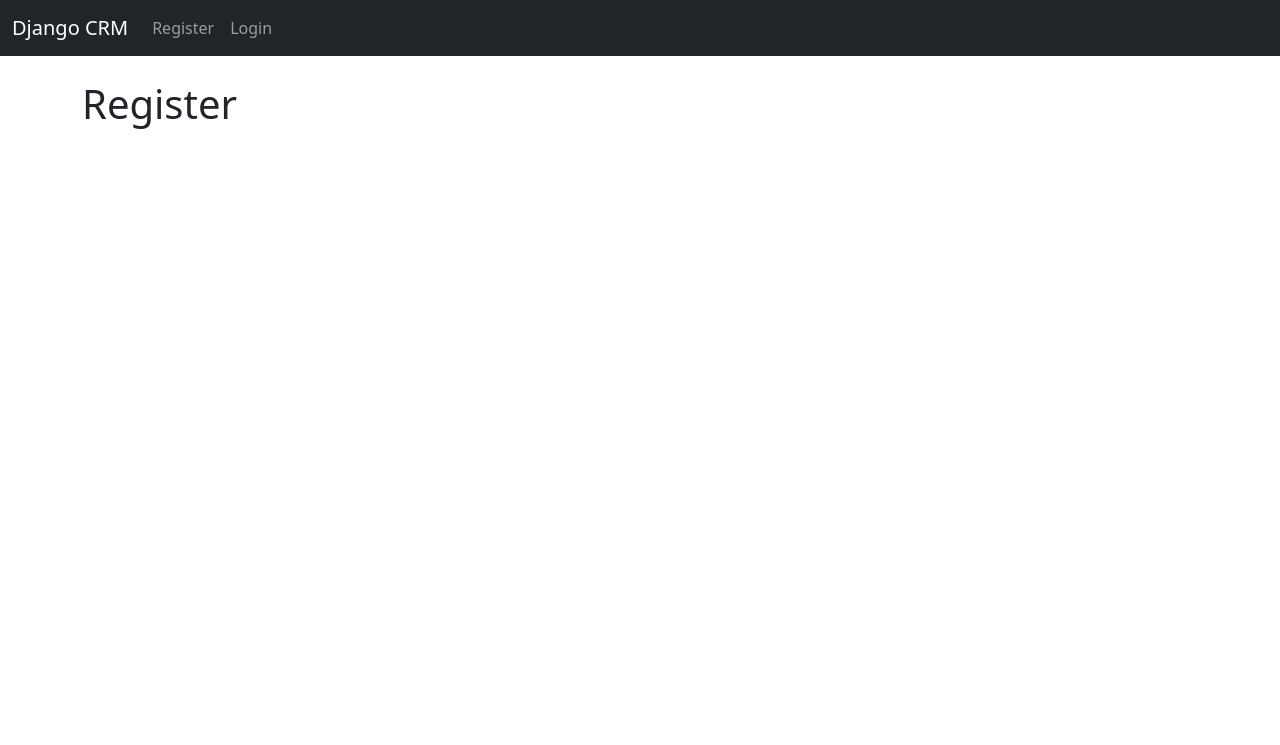
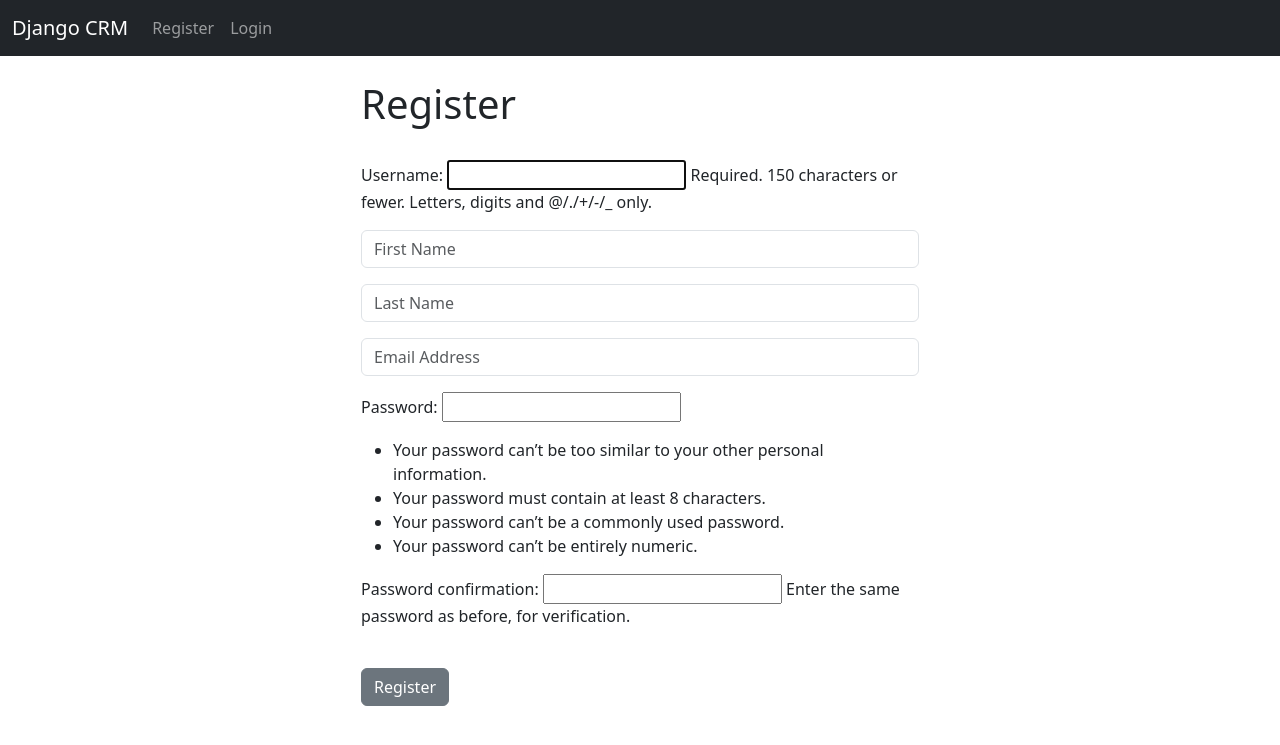
Before and after one commit to simer-wadhwa/Django-CRM, a Django app: page /register/ in a window 1280 px wide. Shown: the top 745 px of the page. Run offline with Django 4.2, Linux system fonts and the light colour scheme.

Commit message:
Register

```diff
--- a/website/forms.py
+++ b/website/forms.py
@@ -11,7 +11,7 @@ class SignUpForm(UserCreationForm):
 
     class Meta:
         model=User
-        feilds= ('username','first_name','last_name','email','password1','password2')
+        fields= ('username','first_name','last_name','email','password1','password2')
 
         def __init__(self, *args, **kwargs):
             super(SignUpForm, self).__init__(*args, **kwargs)
@@ -19,14 +19,12 @@ class SignUpForm(UserCreationForm):
             self.fields['username'].widget.attrs['class'] = 'form-control'
             self.fields['username'].widget.attrs['placeholder'] = 'User Name'
             self.fields['username'].label = ''
-            self.fields[
-                'username'].help_text = '<span class="form-text text-muted"><small>Required. 150 characters or fewer. Letters, digits and @/./+/-/_ only.</small></span>'
+            self.fields['username'].help_text = '<span class="form-text text-muted"><small>Required. 150 characters or fewer. Letters, digits and @/./+/-/_ only.</small></span>'
 
             self.fields['password1'].widget.attrs['class'] = 'form-control'
             self.fields['password1'].widget.attrs['placeholder'] = 'Password'
             self.fields['password1'].label = ''
-            self.fields[
-                'password1'].help_text = '<ul class="form-text text-muted small"><li>Your password can\'t be too similar to your other personal information.</li><li>Your password must contain at least 8 characters.</li><li>Your password can\'t be a commonly used password.</li><li>Your password can\'t be entirely numeric.</li></ul>'
+            self.fields['password1'].help_text = '<ul class="form-text text-muted small"><li>Your password can\'t be too similar to your other personal information.</li><li>Your password must contain at least 8 characters.</li><li>Your password can\'t be a commonly used password.</li><li>Your password can\'t be entirely numeric.</li></ul>'
 
             self.fields['password2'].widget.attrs['class'] = 'form-control'
             self.fields['password2'].widget.attrs['placeholder'] = 'Confirm Password'
--- a/website/templates/register.html
+++ b/website/templates/register.html
@@ -1,6 +1,33 @@
 {% extends 'base.html' %}
 
 {% block content %}
+
+<div class="col-md-6 offset-md-3">
 <h1> Register </h1>
+<br/>
+
+     <form method="POST" action="">
+        {% csrf_token %}
+         {% if form.errors %}
+			<div class="alert alert-warning alert-dismissible fade show" role="alert">
+			  Your Form Has Errors
+			  {% for field in form %}
+			  	{% if field.errors %}
+			  		{{ field.errors }}
+			  	{% endif %}
+			  {% endfor %}
+			  <button type="button" class="btn-close" data-bs-dismiss="alert" aria-label="Close"></button>
+			</div>
+		{% endif %}
+
+         {{ form.as_p }}
+         <form>
+
+             <br/>
+              <button type="submit" class="btn btn-secondary">Register</button>
+
+         </form>
+
+</div>
 
 {% endblock %}
--- a/website/views.py
+++ b/website/views.py
@@ -1,6 +1,7 @@
 from django.shortcuts import render, redirect
 from django.contrib.auth import authenticate, login, logout
 from django.contrib import messages
+from .forms import SignUpForm
 
 def home(request):
 
@@ -32,4 +33,20 @@ def logout_user(request):
     return  redirect('home')
 
 def register_user(request):
-    return render(request, 'register.html', {})
+    if request.method == 'POST':
+        form=SignUpForm(request.POST)
+        if form.is_valid():
+            form.save()
+            # Authenticate and login
+            username = form.cleaned_data['username']
+            password = form.cleaned_data['password1']
+            user =authenticate(username=username,password=password)
+            login(request,user)
+            messages.success(request,"You Have Successfully Register! Welcome!")
+            return redirect('home')
+
+    else:
+        form=SignUpForm()
+        return render(request, 'register.html', {'form':form})
+
+    return render(request, 'register.html', {'form': form})
```
